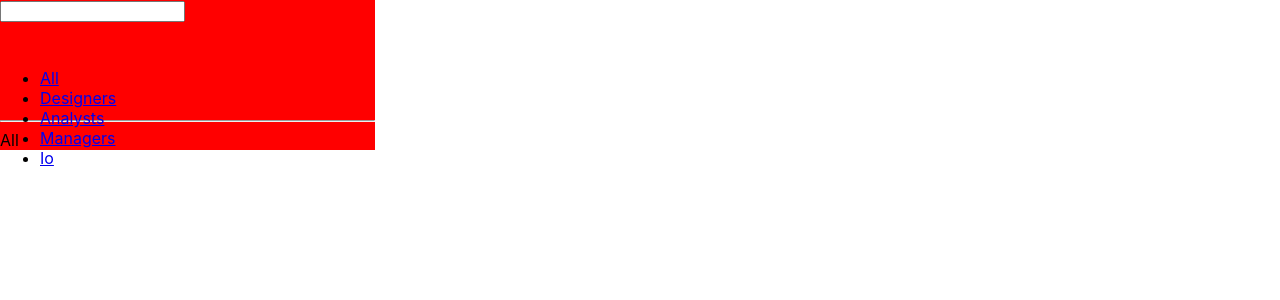
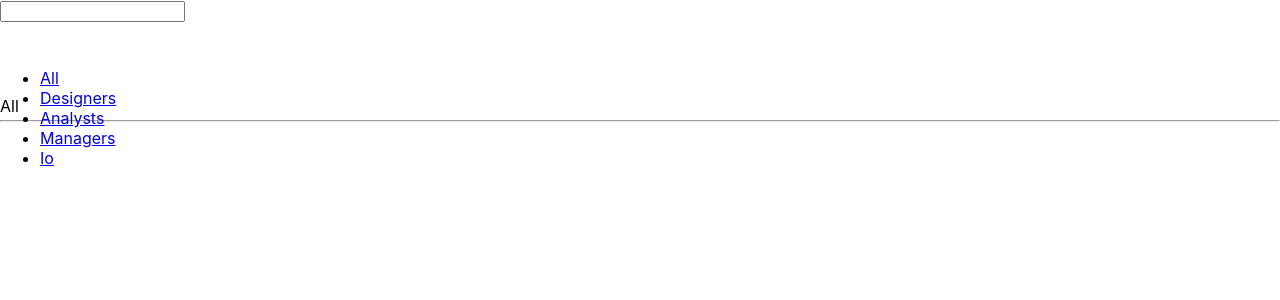
Before and after one commit to phenixBolseChemTree/kode-pet-project, a React (Create React App) app in the folder frontend/: page / in a window 1280 px wide. Shown: the top 300 px of the page. Built offline with nearby package versions, Linux system fonts and the light colour scheme; no server answers.

Commit message:
fix: rm old style

```diff
--- a/frontend/src/App.css
+++ b/frontend/src/App.css
@@ -6,9 +6,9 @@
   background-color: red;
 } */
 
-.App {
+/* .App {
   display: flex;
   justify-content: center;
   width: 375px;
   background-color: antiquewhite;
-}
+} */
--- a/frontend/src/components/pages/header/header.module.css
+++ b/frontend/src/components/pages/header/header.module.css
@@ -1,5 +1,5 @@
 .root {
-
+height: 96px;
 }
 
 .searchBlock {
--- a/frontend/src/components/pages/mainPage.module.css
+++ b/frontend/src/components/pages/mainPage.module.css
@@ -1,4 +1,4 @@
-.root {
+/* .root {
   background-color: red;
   width: 375px;
-}
+} */
```
